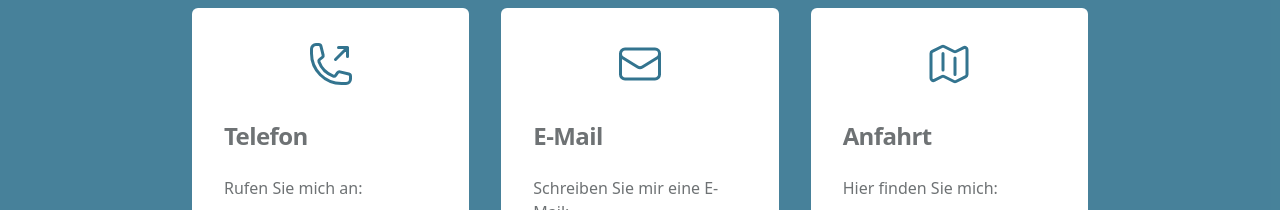
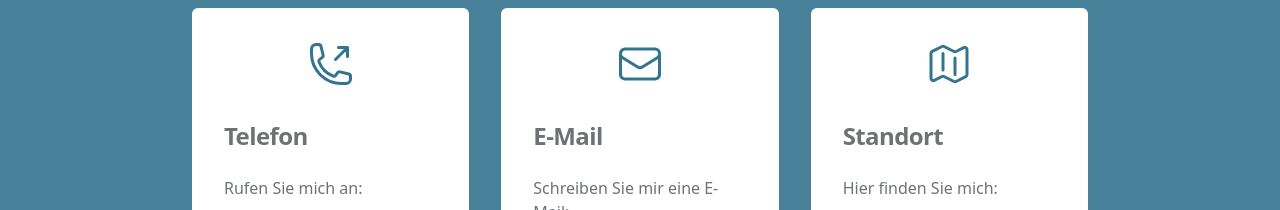
Before and after one commit to schmanat/buchhaltung-riba.eu, a Next.js app: page / in a window 1280 px wide. Shown: the part 3420-3630 px from the top of the page. Built offline with nearby package versions, Linux system fonts and the light colour scheme.

Commit message:
rename Anfahrt to Standort

```diff
--- a/src/components/Contact.jsx
+++ b/src/components/Contact.jsx
@@ -34,7 +34,7 @@ const Contact = () => {
               claudia.riba@buchhaltung-riba.eu
             </a>
           </ServiceCard>
-          <ServiceCard title="Anfahrt" icon={"map"}>
+          <ServiceCard title="Standort" icon={"map"}>
             <p className="my-6">Hier finden Sie mich:</p>
             <a
               href="https://www.google.at/maps/place/Industriestra%C3%9Fe+3,+6841+M%C3%A4der/@47.357616,9.6134428,17z/data=!3m1!4b1!4m6!3m5!1s0x479b3dffabf7176b:0x7ebebe4ae9933575!8m2!3d47.3576124!4d9.6160177!16s%2Fg%2F11dzp2typf"
```
